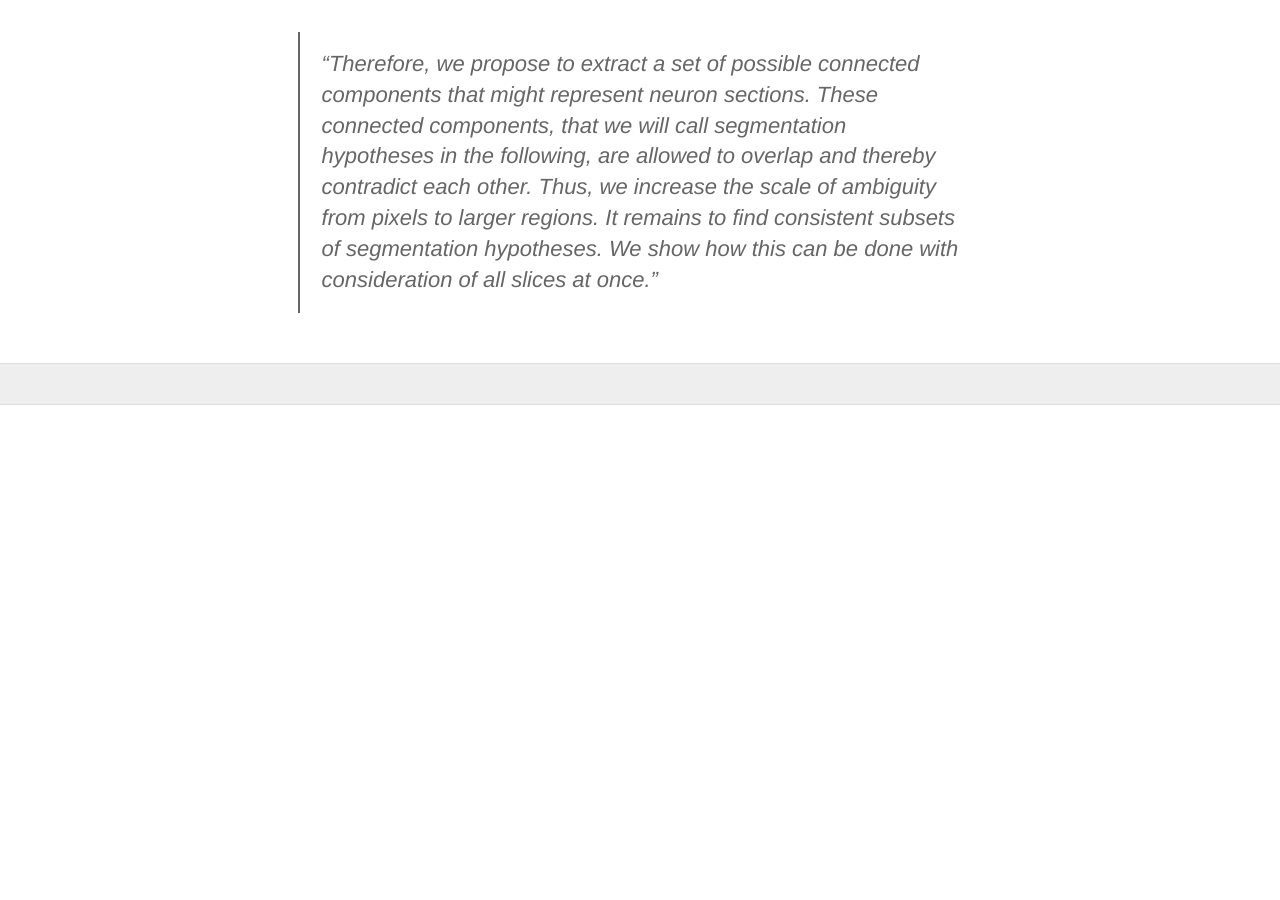
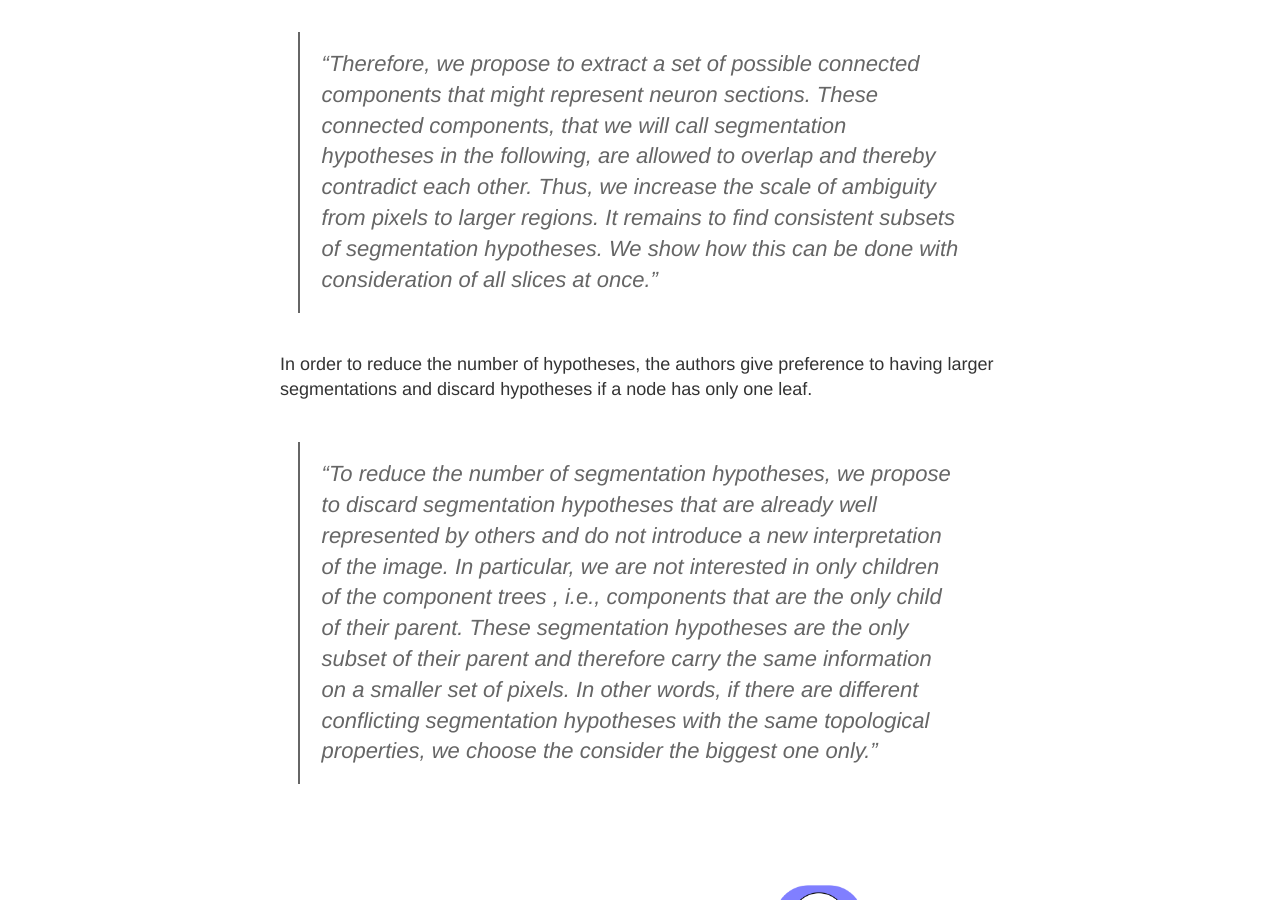
Before and after one commit to lmanan/lmanan.github.io, a Jekyll site: the page built from _posts/2021-04-28-Efficient-Automatic-3D-Reconstruction-of-Branching-Neurons-from-EM-Data.md, in a window 1280 px wide and 900 px high, scrolled down 1200 px. Built offline with Jekyll 4.4.1, drawn with Linux system fonts in a browser that asks for light colours; a script that is not in the unit is left out; before the commit the page ends 1605 px from its top, so only the background shows below that.

Commit message:
update post

```diff
--- a/_posts/2021-04-28-Efficient-Automatic-3D-Reconstruction-of-Branching-Neurons-from-EM-Data.md
+++ b/_posts/2021-04-28-Efficient-Automatic-3D-Reconstruction-of-Branching-Neurons-from-EM-Data.md
@@ -14,3 +14,9 @@ comments: true
 The authors proposed a strategy for performing 3d neuron instance segmentation - they approach this by associating segmentations obtained from 2d slices. For each slice, they generate a hierarchy of segmentations. This hierarchy is obtained in a parameterized manner (for example by changing the value of a certain binary thresholding parameter, one can obtain different regions of the foreground, which can be separated into individual instances using connected components. This implies that for each value of the binary threshold parameter, one would get a different instance segmentation. These different hypotheses can be arranged into a dendrogram/tree. For each z slice, the authors thus produce a dendrogram. Then the problem becomes to find a subset of associations across these dendrograms that would explain the whole 3d volume.
 
 >"Therefore, we propose to extract a set of possible connected components that might represent neuron sections. These connected components, that we will call segmentation hypotheses in the following, are allowed to overlap and thereby contradict each other. Thus, we increase the scale of ambiguity from pixels to larger regions. It remains to find consistent subsets of segmentation hypotheses. We show how this can be done with consideration of all slices at once."
+
+In order to reduce the number of hypotheses, the authors give preference to having larger segmentations and discard hypotheses if a node has only one leaf.
+
+>"To reduce the number of segmentation hypotheses, we propose to discard segmentation hypotheses that are already well represented by others and do not introduce a new interpretation of the image. In particular, we are not interested in only children of the component trees , i.e., components that are the only child of their parent. These segmentation hypotheses are the only subset of their parent and therefore carry the same information on a smaller set of pixels. In other words, if there are different conflicting segmentation hypotheses with the same topological properties, we choose the consider the biggest one only."
+
+<p><figure><img src="/images/2021-04-28/neuron.png" alt=""/></figure></p>
```
Also changed, not shown: images/2021-04-28/neuron.png (added).
